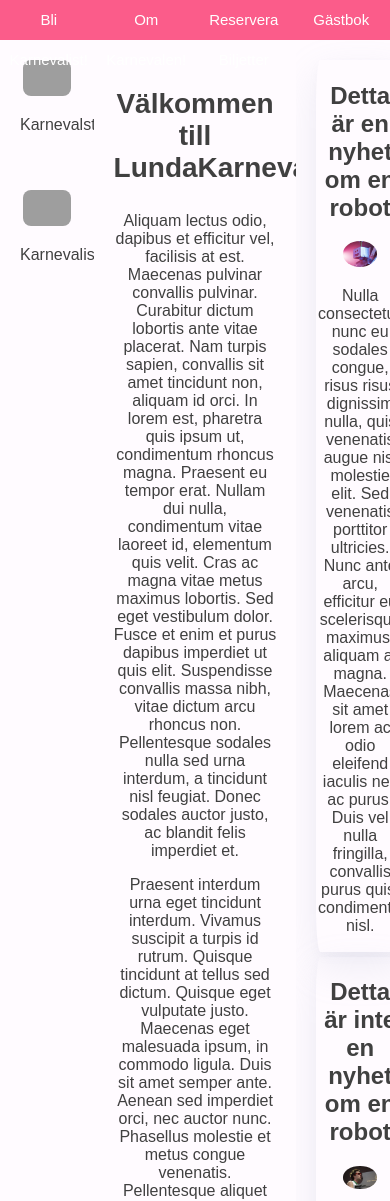
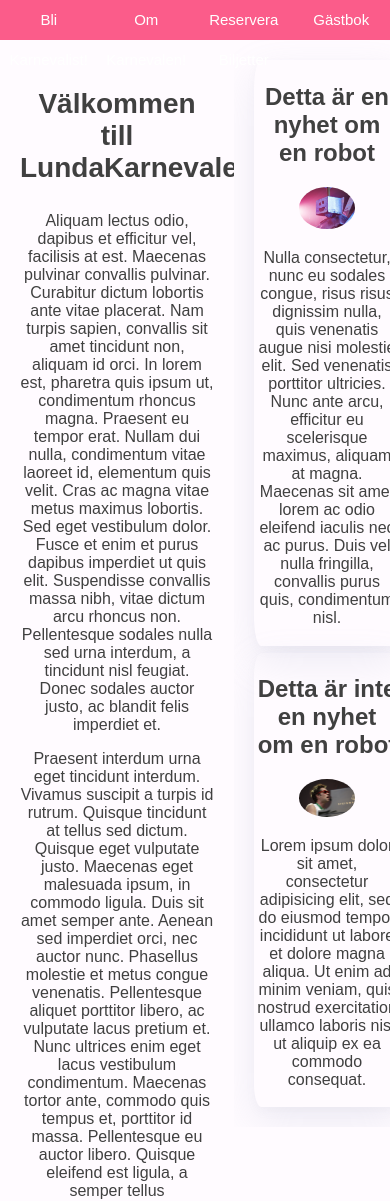
Before and after one commit to Vattenkruka/wuKarnevalen, a PHP site: page / in a window 390 px wide; the page is wider, and only the part inside the window is pictured. Shown: the part 91-1292 px from the top of that part. Run offline with PHP 8.4, Linux system fonts and the light colour scheme; grey boxes are pictures that could not be loaded.

Commit message:
Update style.css

```diff
--- a/css/style.css
+++ b/css/style.css
@@ -226,3 +226,11 @@ border-radius:8px;
 	border: none !important;
 	text-align:center;
 }
+@media only screen and (max-width: 1024px)  {
+	.box-1{
+		display:none;
+	}
+	.box-3{
+		width:40%;
+	}
+}
```
